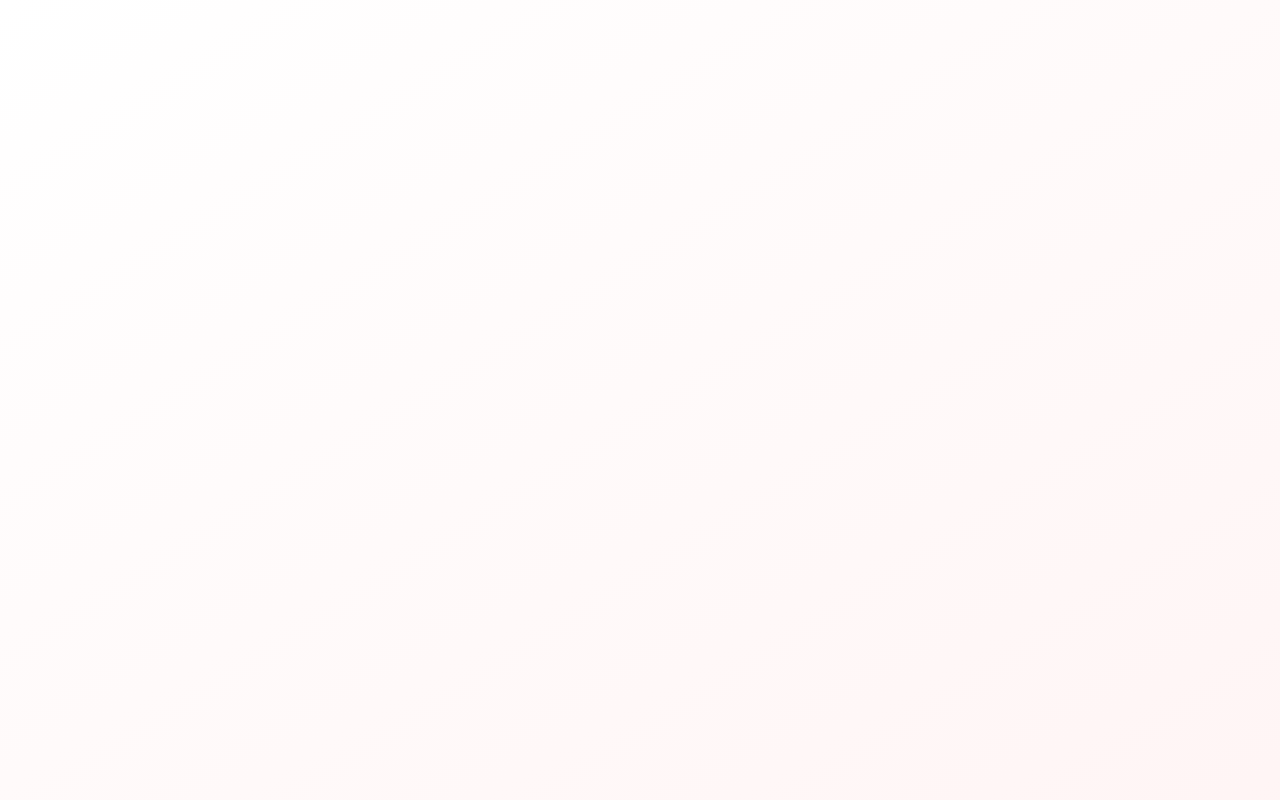
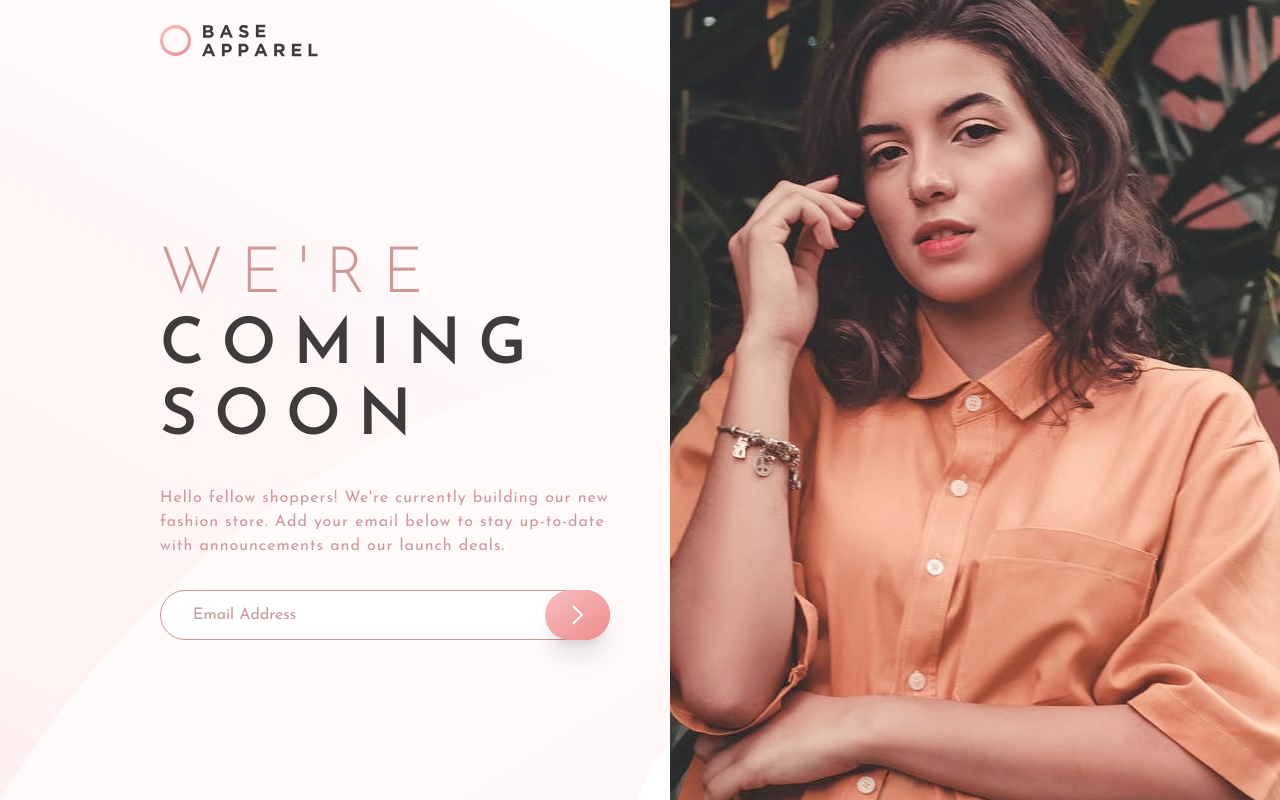
Before and after one commit to jchapar/base_apparel_FEM, a website: page index.html in a window 1280 px wide. Drawn offline with Linux system fonts and the light colour scheme.

Commit message:
added classes for styling on Desktop view. Updated readme file

```diff
--- a/index.html
+++ b/index.html
@@ -13,7 +13,7 @@
     <link rel="stylesheet" href="css/styles.css" />
     <title>Base Appearal | Coming Soon</title>
   </head>
-  <body class="font-sans bg-gradient-to-br from-gradientOne to-gradientTwo">
+  <body class="font-sans bg-gradient-to-br from-gradientOne to-gradientTwo h-full w-full">
     <!-- Global Container -->
     <div class="h-screen w-full">
       <!-- Mobile View -->
@@ -55,6 +55,55 @@
           </div>
         </div>
       </main>
+
+      <!-- Desktop View -->
+      <main class="hidden md:block h-full w-full relative">
+        <!-- BG Image -->
+        <img src="images/bg-pattern-desktop.svg" alt="" class="absolute -z-10 h-full w-full" />
+        <!-- Grid container -->
+        <div class="grid grid-cols-2 w-full h-full z-10">
+          <!-- Grid item -->
+          <div class="col-start-1 col-end-3 h-full w-full flex flex-col">
+            <!-- Logo -->
+            <div class="logo-container h-[80px] py-8 flex items-center justify-start pl-40">
+              <img src="images/logo.svg" alt="Logo" />
+            </div>
+            <!-- Text -->
+            <div class="h-full w-full flex flex-col items-start justify-center pl-40">
+              <div
+                class="h-full w-full py-10 flex flex-col items-center justify-center max-w-[450px]"
+              >
+                <h1
+                  class="text-[64px] tracking-[17px] leading-[71px] uppercase text-left font-semibold text-darkGrayishRed mb-8"
+                >
+                  <span class="font-thin text-[#CE9898]">We're</span> coming soon
+                </h1>
+                <p class="text-[16px] text-[#CE9898] text-left tracking-[1px] mb-8">
+                  Hello fellow shoppers! We're currently building our new fashion store. Add your
+                  email below to stay up-to-date with announcements and our launch deals.
+                </p>
+                <!-- Input Wrapper -->
+                <div class="relative w-full">
+                  <input
+                    type="email"
+                    placeholder="Email Address"
+                    class="w-full border-[1px] border-[#CE9898] rounded-full h-[50px] px-8 placeholder:text-desaturatedRed outline-none"
+                  />
+                  <button
+                    class="bg-gradient-to-br from-gradientThree to-gradientFour h-[50px] w-[65px] rounded-full flex items-center justify-center absolute right-0 top-0 shadow-xl"
+                  >
+                    <img src="images/icon-arrow.svg" alt="Submit button" />
+                  </button>
+                </div>
+              </div>
+            </div>
+          </div>
+          <!-- Grid item -->
+          <div class="col-start-3 col-end-4 object-fit bg-red-900 w-full h-full">
+            <img src="images/hero-desktop.jpg" alt="" class="object-fit w-full h-full" />
+          </div>
+        </div>
+      </main>
     </div>
   </body>
 </html>
--- a/tailwind.config.js
+++ b/tailwind.config.js
@@ -21,6 +21,10 @@ module.exports = {
       fontFamily: {
         sans: ['Josefin Sans', 'sans-serif'],
       },
+      backgroundImage: {
+        'hero-desktop-pattern': "url('./images/bg-pattern-desktop.svg')",
+        'hero-desktop-image': "url('./images/hero-desktop.jpg')",
+      },
     },
   },
   plugins: [],
```
Also changed, not shown: README.md, css/styles.css, desktop.png (added), mobile.png (added).
